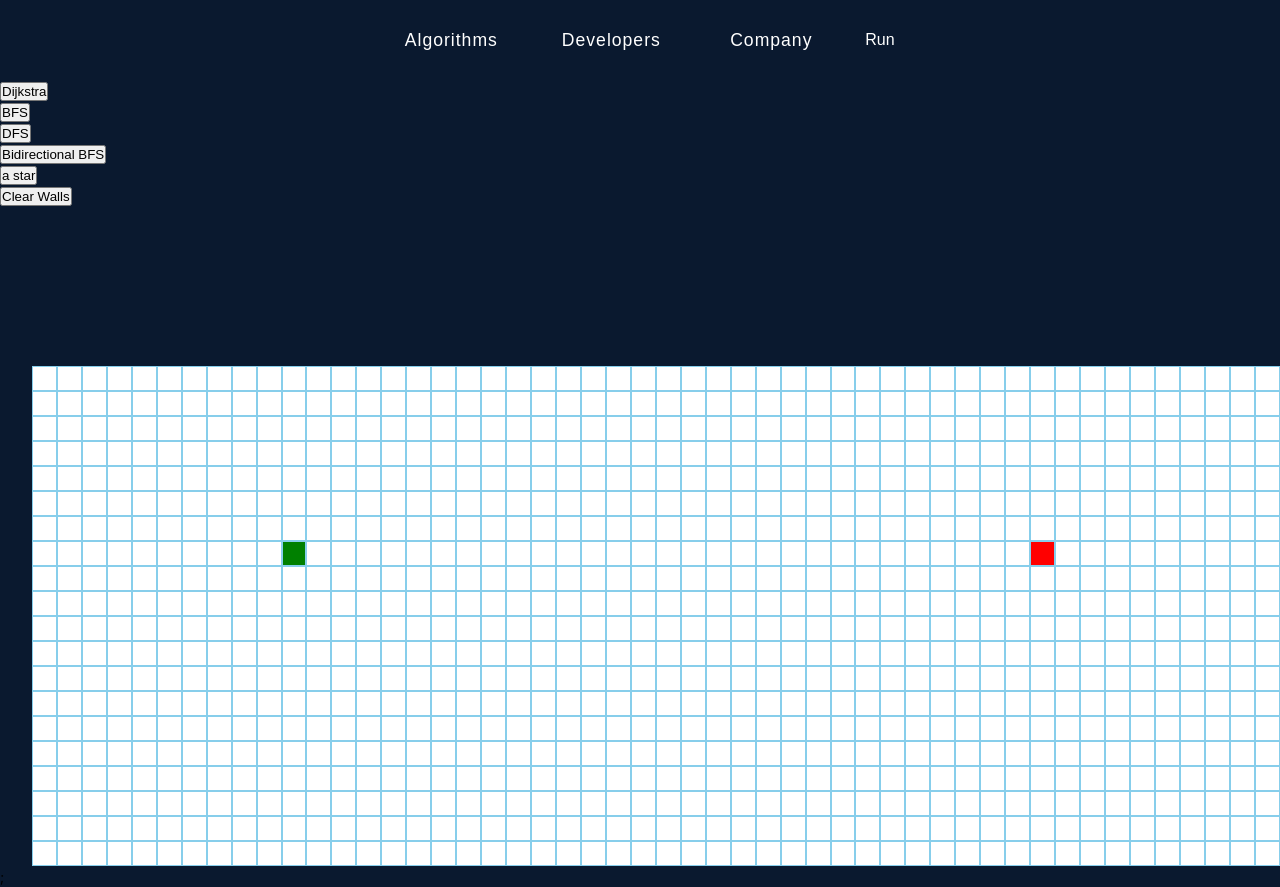
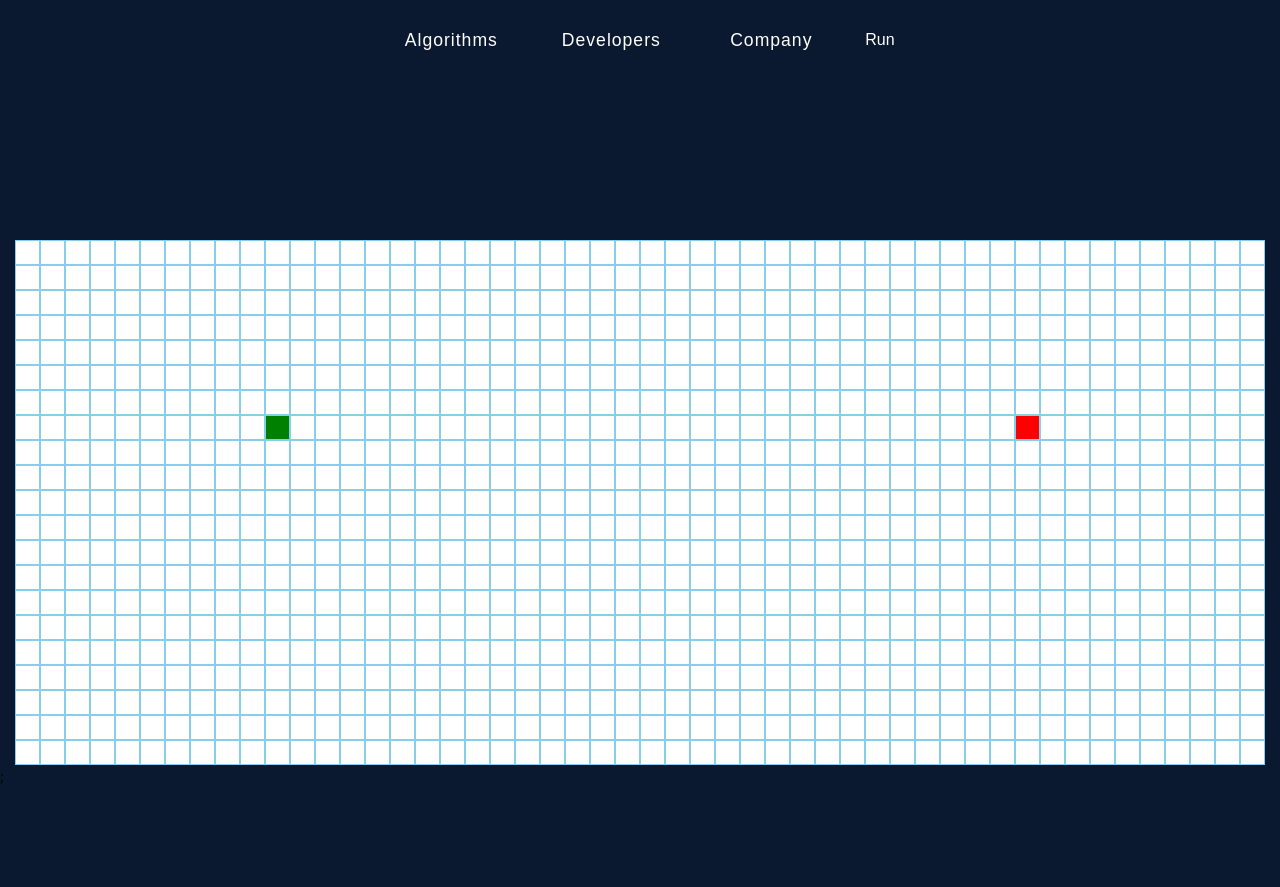
Before and after one commit to conor47/Searching-visualizer, a React (Create React App) app: page / in a window 1280 px wide. After the commit the page ends 800 px from the top, so only its background shows below. Built offline with nearby package versions, Linux system fonts and the light colour scheme.

Commit message:
continued refactoring searching component

```diff
--- a/src/Algorithms/bidirectionalBFS.js
+++ b/src/Algorithms/bidirectionalBFS.js
@@ -18,6 +18,7 @@ export const bidrectionalBFS = (grid, startNode, endNode) => {
         if (visitedB.has(nodesA[i])) {
           startNode.previousNode = null;
           endNode.previousNode = null;
+          nodesInOrder.push(nodesA[i]);
           return { nodes: nodesInOrder, middleA: nodeA, middleB: nodesA[i] };
         }
         queueA.push(nodesA[i]);
@@ -32,6 +33,7 @@ export const bidrectionalBFS = (grid, startNode, endNode) => {
       let nodesB = getNeighbours(grid, nodeB, visitedB);
       for (let i = 0; i < nodesB.length; i++) {
         if (visitedA.has(nodesB[i])) {
+          nodesInOrder.push(nodesB[i]);
           startNode.previousNode = null;
           endNode.previousNode = null;
           return { nodes: nodesInOrder, middleA: nodesB[i], middleB: nodeB };
--- a/src/Components/Navbar.js
+++ b/src/Components/Navbar.js
@@ -3,6 +3,9 @@ import { useNavbarContext } from '../Context/NavbarContext';
 
 const Navbar = () => {
   const { openSubmenu, closeSubmenu } = useNavbarContext();
+
+  const setAlgorithm = (e) => {};
+
   const displaySubmenu = (e) => {
     const page = e.target.textContent;
     const tempBtn = e.target.getBoundingClientRect();
--- a/src/Components/PathFinding.js
+++ b/src/Components/PathFinding.js
@@ -9,23 +9,25 @@ import {
 } from '../Algorithms/bidirectionalBFS';
 import { astar, getShortestPathAStar } from '../Algorithms/astar';
 import { useNavbarContext } from '../Context/NavbarContext';
+import { useSearchingContext } from '../Context/SearchingContext';
+import { generateGrid } from '../Ulilities/gridFunctions';
 
 const PathFinding = () => {
-  const [grid, setGrid] = useState([]);
+  // const [grid, setGrid] = useState([]);
   const [start, setStart] = useState([7, 10]);
   const [end, setEnd] = useState([7, 40]);
   const [moveEnd, setMoveEnd] = useState(false);
   const [moveStart, setMoveStart] = useState(false);
   const [mouseDown, setMouseDown] = useState(false);
 
+  const { grid, startNode, endNode, updateGrid } = useSearchingContext();
   const { closeSubmenu } = useNavbarContext();
 
   useEffect(() => {
-    setGrid(generateGrid());
     document.getElementById('temp').ondragstart = function () {
       return false;
     };
-  }, []);
+  }, [grid]);
 
   const runDijkstra = () => {
     clearVisited();
@@ -59,7 +61,7 @@ const PathFinding = () => {
       return;
     }
     setMouseDown(true);
-    generateUpdatedGrid(row, col);
+    updateWall(row, col);
   };
 
   const handleMouseUp = (row, col) => {
@@ -78,7 +80,7 @@ const PathFinding = () => {
     }
 
     if (mouseDown) {
-      generateUpdatedGrid(row, col);
+      updateWall(row, col);
     }
   };
 
@@ -181,17 +183,17 @@ const PathFinding = () => {
     }
   };
 
-  const generateGrid = () => {
-    let grid = [];
-    for (let i = 0; i < 20; i++) {
-      let row = [];
-      for (let j = 0; j < 50; j++) {
-        row.push(createNode(i, j));
-      }
-      grid.push(row);
-    }
-    return grid;
-  };
+  // const generateGrid = () => {
+  //   let grid = [];
+  //   for (let i = 0; i < 20; i++) {
+  //     let row = [];
+  //     for (let j = 0; j < 50; j++) {
+  //       row.push(createNode(i, j));
+  //     }
+  //     grid.push(row);
+  //   }
+  //   return grid;
+  // };
 
   const moveStartNode = (row, col) => {
     const newGrid = grid.slice();
@@ -205,7 +207,7 @@ const PathFinding = () => {
     newGrid[row][col] = newUpdatedStart;
 
     setStart([row, col]);
-    setGrid(newGrid);
+    updateGrid(newGrid);
   };
 
   const moveEndNode = (row, col) => {
@@ -220,10 +222,10 @@ const PathFinding = () => {
     newGrid[row][col] = newUpdatedEnd;
 
     setEnd([row, col]);
-    setGrid(newGrid);
+    updateGrid(newGrid);
   };
 
-  const generateUpdatedGrid = (row, col) => {
+  const updateWall = (row, col) => {
     if (
       (row === start[0] && col === start[1]) ||
       (row === end[0] && col === end[1])
@@ -234,7 +236,7 @@ const PathFinding = () => {
     const newGrid = grid.slice();
     const newNode = { ...node, isWall: !node.isWall };
     newGrid[row][col] = newNode;
-    setGrid(newGrid);
+    updateGrid(newGrid);
   };
 
   const createNode = (row, col) => {
@@ -266,7 +268,7 @@ const PathFinding = () => {
       }
       newGrid.push(row);
     }
-    setGrid(newGrid);
+    updateGrid(newGrid);
   };
 
   const clearVisited = () => {
@@ -284,12 +286,12 @@ const PathFinding = () => {
       }
       newGrid.push(row);
     }
-    setGrid(newGrid);
+    updateGrid(newGrid);
   };
 
   return (
     <div onMouseOver={closeSubmenu} id="temp">
-      <navbar>
+      {/* <navbar>
         <div className="controls">
           <button onClick={() => runDijkstra()}>Dijkstra</button>
         </div>
@@ -310,9 +312,10 @@ const PathFinding = () => {
         <div className="controls">
           <button onClick={() => clearWalls()}>Clear Walls</button>
         </div>
-      </navbar>
+      </navbar> */}
       <div className="grid">
-        {grid.map((row, i) => {
+        {grid &&
+          grid.map((row, i) => {
             return (
               <div className="row" key={i}>
                 {row.map((node, j) => {
--- a/src/Components/SubMenu.js
+++ b/src/Components/SubMenu.js
@@ -1,5 +1,6 @@
 import React, { useState, useRef, useEffect } from 'react';
 import { useNavbarContext } from '../Context/NavbarContext';
+import { useSearchingContext } from '../Context/SearchingContext';
 
 const Submenu = () => {
   const {
@@ -7,6 +8,12 @@ const Submenu = () => {
     page: { page, links },
     location,
   } = useNavbarContext();
+  const { setSearchingAlgorithm } = useSearchingContext();
+
+  const setAlgorithm = (e) => {
+    setSearchingAlgorithm(e.target.textContent);
+  };
+
   const container = useRef(null);
   const [columns, setColumns] = useState('col-2');
   useEffect(() => {
@@ -32,9 +39,9 @@ const Submenu = () => {
         <h4>{page}</h4>
         <div className={`submenu-center ${columns}`}>
           {links.map((link, index) => {
-            const { url, icon, label } = link;
+            const { icon, label } = link;
             return (
-              <button key={index}>
+              <button key={index} onClick={(e) => setAlgorithm(e)}>
                 {icon}
                 {label}
               </button>
--- a/src/Context/Reducers/searchingReducer.js
+++ b/src/Context/Reducers/searchingReducer.js
@@ -2,7 +2,8 @@ const searchingReducer = (state, action) => {
   switch (action.type) {
     case 'SET_SEARCH':
       return { ...state, searchingAlgorithm: action.payload.algorithm };
-
+    case 'UPDATE_GRID':
+      return { ...state, grid: action.payload.newGrid };
     case 'SET_START':
       return { ...state, startNode: action.payload.startNode };
     case 'SET_END':
--- a/src/Context/SearchingContext.js
+++ b/src/Context/SearchingContext.js
@@ -7,9 +7,9 @@ import algorithms from '../Data/algorithms';
 const searchingContext = React.createContext();
 
 const initialState = {
-  grid: [],
-  startNode: null,
-  endNode: null,
+  grid: generateGrid(),
+  startNode: [7, 10],
+  endNode: [7, 40],
   searchingAlgorithm: null,
   shortestPathAlgorithm: null,
 };
@@ -18,7 +18,9 @@ export const SearchProvider = ({ children }) => {
   const [state, dispatch] = useReducer(reducer, initialState);
 
   const setSearchingAlgorithm = (text) => {
-    const algorithm = algorithms.find((algo) => algo.name === 'text');
+    const algorithm = algorithms.find(
+      (algo) => algo.name === `${text.toLowerCase()}`
+    );
     dispatch({ type: 'SET_SEARCH', payload: { algorithm } });
   };
 
@@ -30,9 +32,19 @@ export const SearchProvider = ({ children }) => {
     dispatch({ type: 'SET_END', payload: { endNode: node } });
   };
 
+  const updateGrid = (newGrid) => {
+    dispatch({ type: 'UPDATE_GRID', payload: { newGrid } });
+  };
+
   return (
     <searchingContext.Provider
-      value={{ ...state, setSearchingAlgorithm, setStartNode, setEndNode }}
+      value={{
+        ...state,
+        setSearchingAlgorithm,
+        setStartNode,
+        setEndNode,
+        updateGrid,
+      }}
     >
       {children}
     </searchingContext.Provider>
--- a/src/Ulilities/gridFunctions.js
+++ b/src/Ulilities/gridFunctions.js
@@ -2,7 +2,7 @@
 
 export const generateGrid = () => {
   let grid = [];
-  for (let i = 0; i < 20; i++) {
+  for (let i = 0; i < 21; i++) {
     let row = [];
     for (let j = 0; j < 50; j++) {
       row.push(createNode(i, j));
@@ -29,3 +29,17 @@ export const createNode = (row, col) => {
     fCost: Infinity,
   };
 };
+
+// export const updateWall = (row, col,start,end,grid) => {
+//   if (
+//     (row === start[0] && col === start[1]) ||
+//     (row === end[0] && col === end[1])
+//   ) {
+//     return;
+//   }
+//   const node = grid[row][col];
+//   const newGrid = grid.slice();
+//   const newNode = { ...node, isWall: !node.isWall };
+//   newGrid[row][col] = newNode;
+//   setGrid(newGrid);
+// };
--- a/src/index.css
+++ b/src/index.css
@@ -187,6 +187,13 @@ body {
   margin-right: 1rem;
 }
 
+/*  */
+
+#temp {
+  display: flex;
+  justify-content: center;
+}
+
 .node {
   height: 25px;
   transition: all 0.5s ease-in;
@@ -197,7 +204,6 @@ body {
 
 .grid {
   margin-top: 10rem;
-  margin-left: 2rem;
 }
 
 .row {
```
Lines whose indentation alone changed are shown as unchanged.
